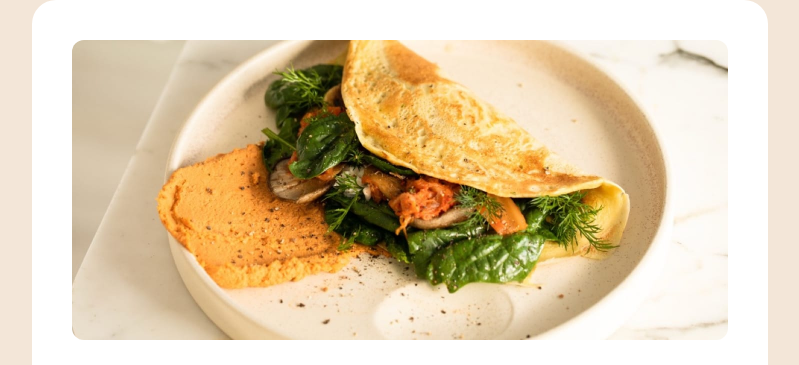
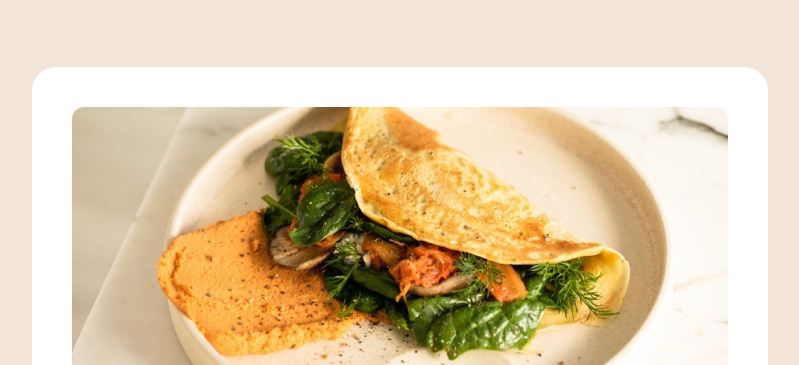
Before and after one commit to zmora2622/recipe-page, a website: page index.html in a window 1280 px wide. Shown: the top 365 px of the page, without its empty margins (240-1039 px from the left). Drawn offline with Linux system fonts and the light colour scheme.

Commit message:
modification of the whole project

```diff
--- a/sass/components/_container.scss
+++ b/sass/components/_container.scss
@@ -2,7 +2,7 @@
 
 .container {
  max-width: function.pixel_to_rem(1440px);
- //  margin: 128px 48px;
+ margin: 67px 48px;
 }
 
 @media (max-width: function.pixel_to_rem(608px)) {
```
Also changed, not shown: css/style.css.
